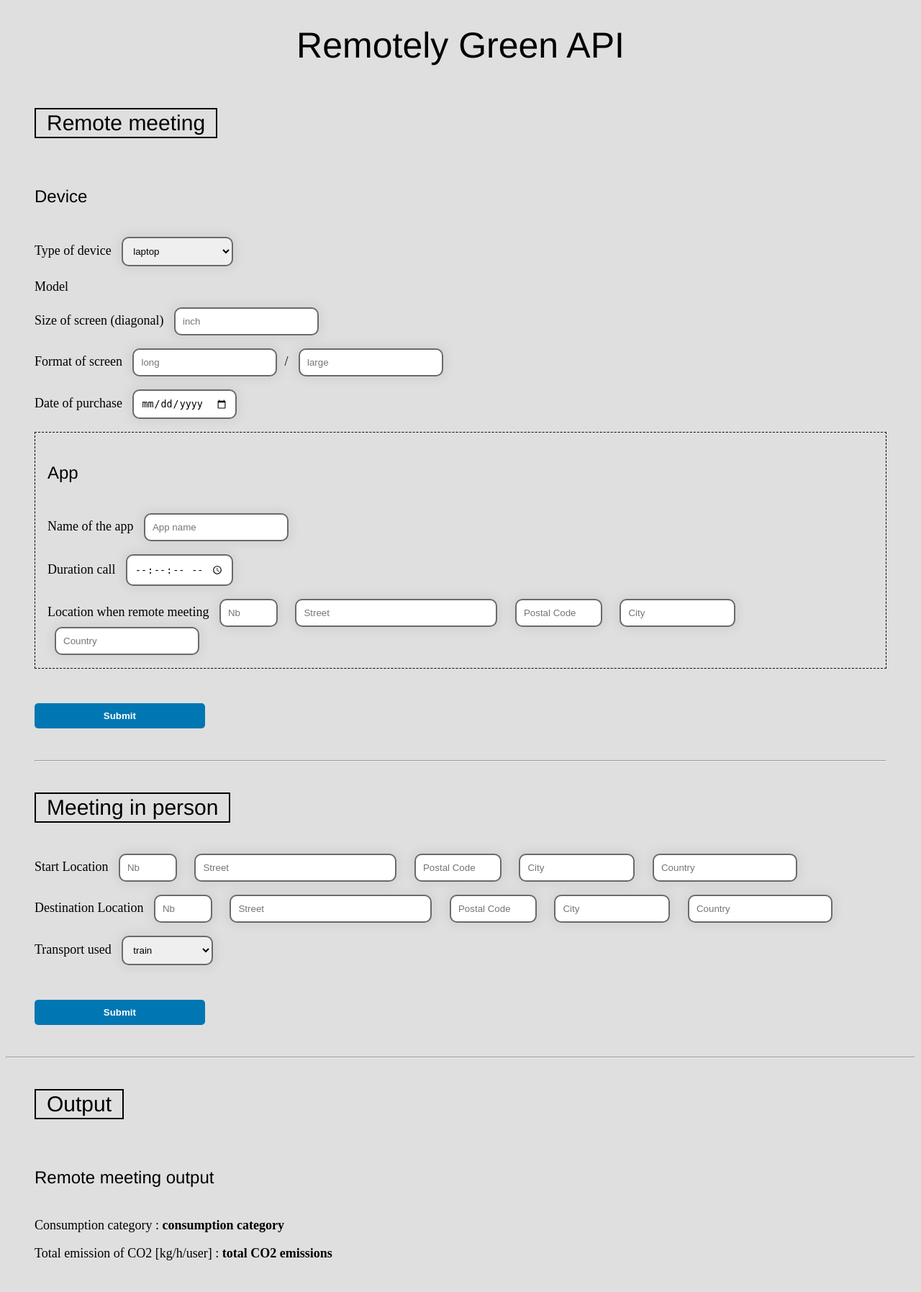
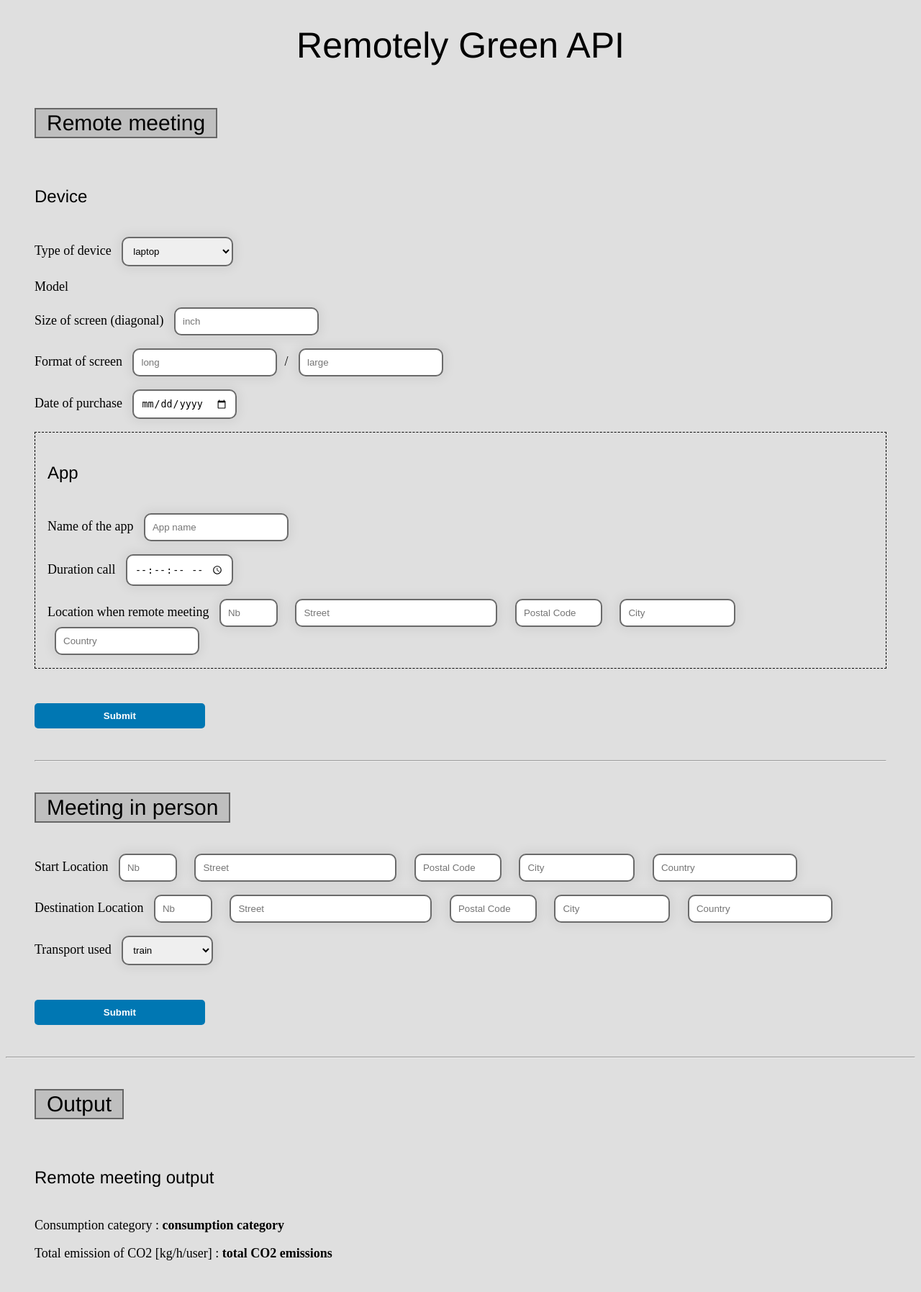
Before and after one commit to RemotelyGreenOrg/remotely-green, a Flask app: page /calculator in a window 1280 px wide. Shown: the top 1795 px of the page at 72% size. Run offline with Flask 2, Linux system fonts and the light colour scheme.

Commit message:
added backgroud color around h2

```diff
--- a/static/index.css
+++ b/static/index.css
@@ -16,8 +16,9 @@ h2 {
     font-family: "Helvetica Neue";
     font-size: 30px;
     display: inline-block;
-    border: 2px solid;
+    border: 2px solid #666666;
 	padding: 2px 15px;
+	background-color: #bfbfbf;
 }
 
 h3 {
```
